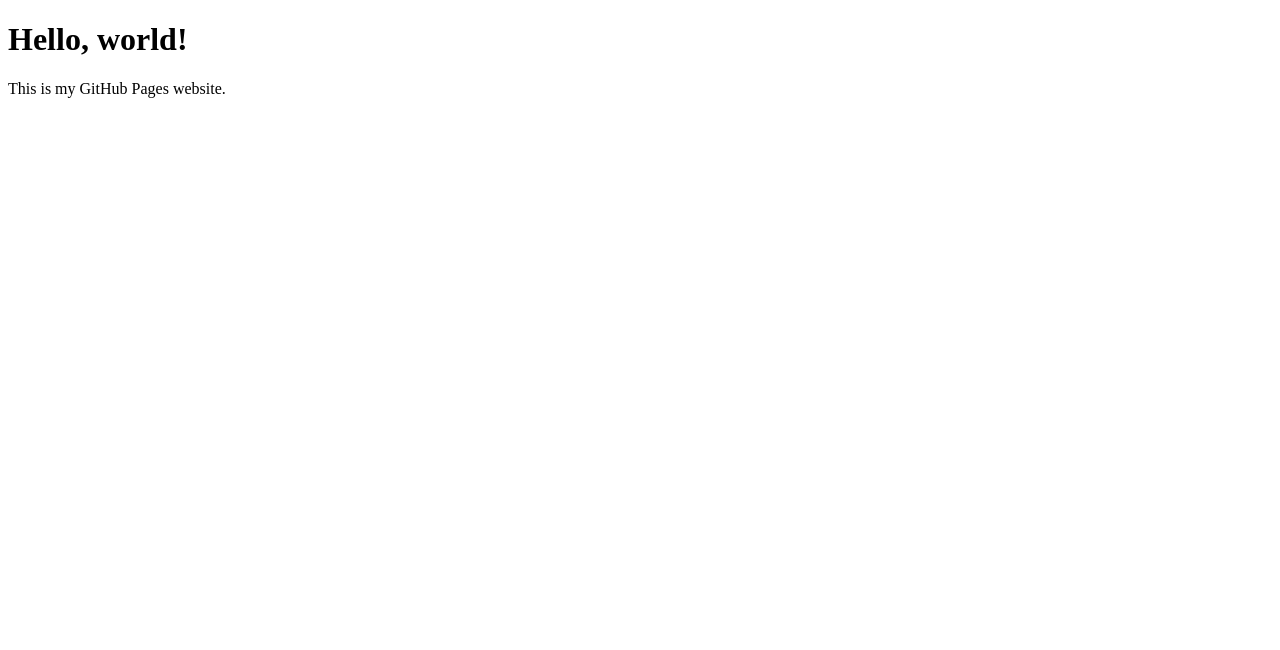
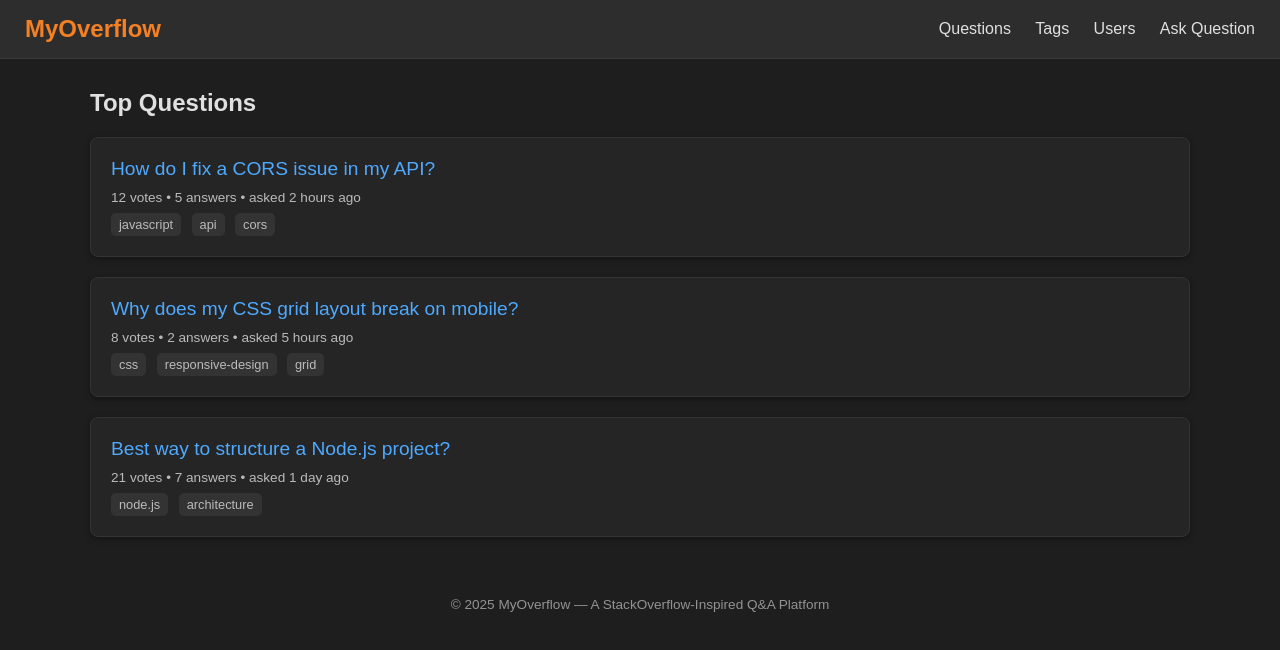
Before and after one commit to SumitRawat2608/vibeverse, a plain HTML site: page index.html in a window 1280 px wide. Drawn offline with Linux system fonts and the light colour scheme.

Commit message:
Revamp index.html with dark theme and layout
Added a dark-themed layout and structured homepage content.

```diff
--- a/index.html
+++ b/index.html
@@ -1,10 +1,142 @@
 <!DOCTYPE html>
-<html>
+<html lang="en">
 <head>
-    <title>My GitHub Website</title>
+  <meta charset="UTF-8" />
+  <meta name="viewport" content="width=device-width, initial-scale=1.0" />
+  <title>StackOverflow-Style Homepage (Dark)</title>
+  <style>
+    body {
+      margin: 0;
+      font-family: Arial, sans-serif;
+      background-color: #1e1e1e;
+      color: #e0e0e0;
+    }
+
+    header {
+      display: flex;
+      justify-content: space-between;
+      align-items: center;
+      padding: 15px 25px;
+      background-color: #2d2d2d;
+      border-bottom: 1px solid #3a3a3a;
+      position: sticky;
+      top: 0;
+      z-index: 10;
+    }
+
+    header .logo {
+      font-size: 1.5rem;
+      font-weight: bold;
+      color: #f48024;
+    }
+
+    header nav a {
+      color: #e0e0e0;
+      text-decoration: none;
+      margin-left: 20px;
+    }
+
+    header nav a:hover {
+      color: #f48024;
+    }
+
+    .container {
+      max-width: 1100px;
+      margin: 30px auto;
+      padding: 0 20px;
+    }
+
+    .question-card {
+      background-color: #252525;
+      padding: 20px;
+      border-radius: 8px;
+      box-shadow: 0 2px 6px rgba(0, 0, 0, 0.4);
+      margin-bottom: 20px;
+      border: 1px solid #333;
+    }
+
+    .question-title {
+      font-size: 1.2rem;
+      margin-bottom: 10px;
+      color: #4ea9ff;
+    }
+
+    .question-title:hover {
+      text-decoration: underline;
+      cursor: pointer;
+    }
+
+    .question-meta {
+      font-size: 0.85rem;
+      opacity: 0.8;
+      margin-bottom: 8px;
+    }
+
+    .tags span {
+      display: inline-block;
+      background-color: #333;
+      color: #bbb;
+      padding: 4px 8px;
+      border-radius: 5px;
+      margin-right: 6px;
+      font-size: 0.8rem;
+    }
+
+    footer {
+      text-align: center;
+      padding: 20px;
+      margin-top: 40px;
+      font-size: 0.85rem;
+      opacity: 0.6;
+    }
+  </style>
 </head>
 <body>
-    <h1>Hello, world!</h1>
-    <p>This is my GitHub Pages website.</p>
+  <header>
+    <div class="logo">MyOverflow</div>
+    <nav>
+      <a href="#">Questions</a>
+      <a href="#">Tags</a>
+      <a href="#">Users</a>
+      <a href="#">Ask Question</a>
+    </nav>
+  </header>
+
+  <div class="container">
+    <h2>Top Questions</h2>
+
+    <div class="question-card">
+      <div class="question-title">How do I fix a CORS issue in my API?</div>
+      <div class="question-meta">12 votes • 5 answers • asked 2 hours ago</div>
+      <div class="tags">
+        <span>javascript</span>
+        <span>api</span>
+        <span>cors</span>
+      </div>
+    </div>
+
+    <div class="question-card">
+      <div class="question-title">Why does my CSS grid layout break on mobile?</div>
+      <div class="question-meta">8 votes • 2 answers • asked 5 hours ago</div>
+      <div class="tags">
+        <span>css</span>
+        <span>responsive-design</span>
+        <span>grid</span>
+      </div>
+    </div>
+
+    <div class="question-card">
+      <div class="question-title">Best way to structure a Node.js project?</div>
+      <div class="question-meta">21 votes • 7 answers • asked 1 day ago</div>
+      <div class="tags">
+        <span>node.js</span>
+        <span>architecture</span>
+      </div>
+    </div>
+  </div>
+
+  <footer>
+    © 2025 MyOverflow — A StackOverflow-Inspired Q&A Platform
+  </footer>
 </body>
 </html>
```
